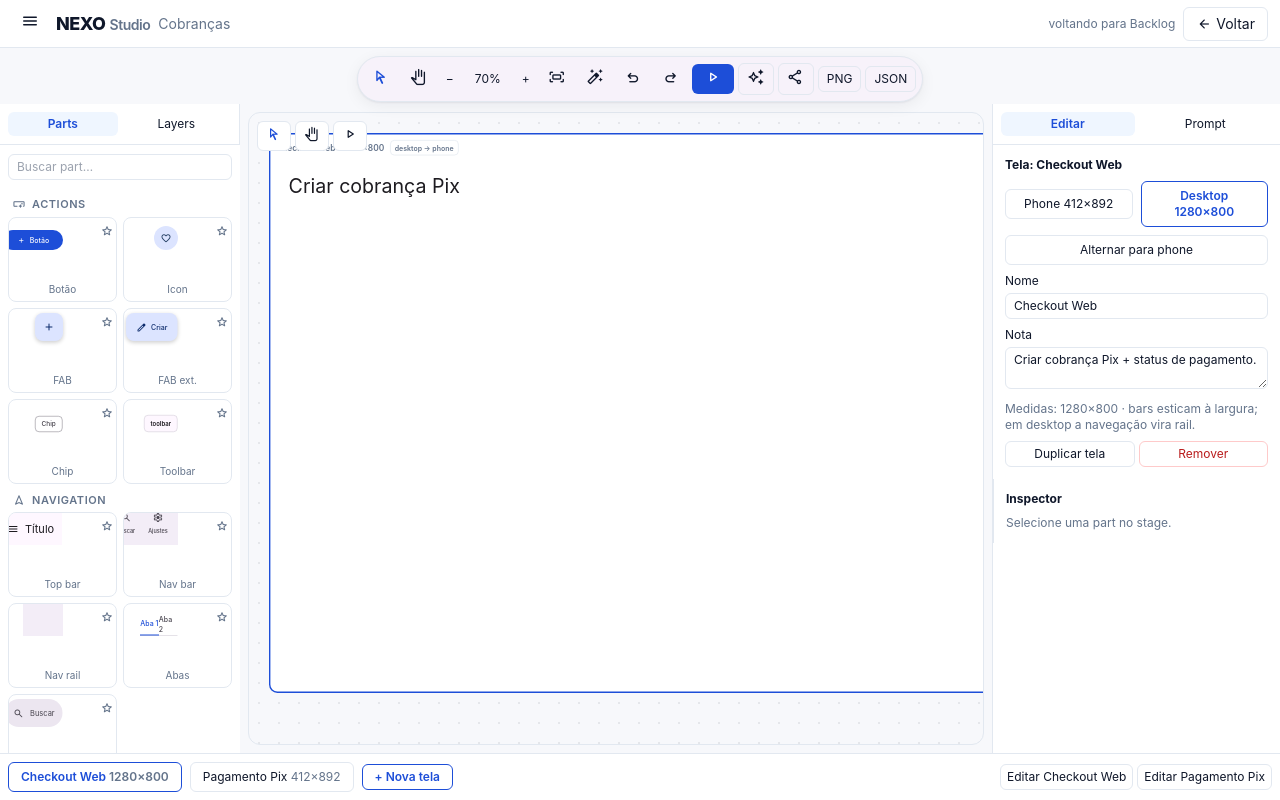
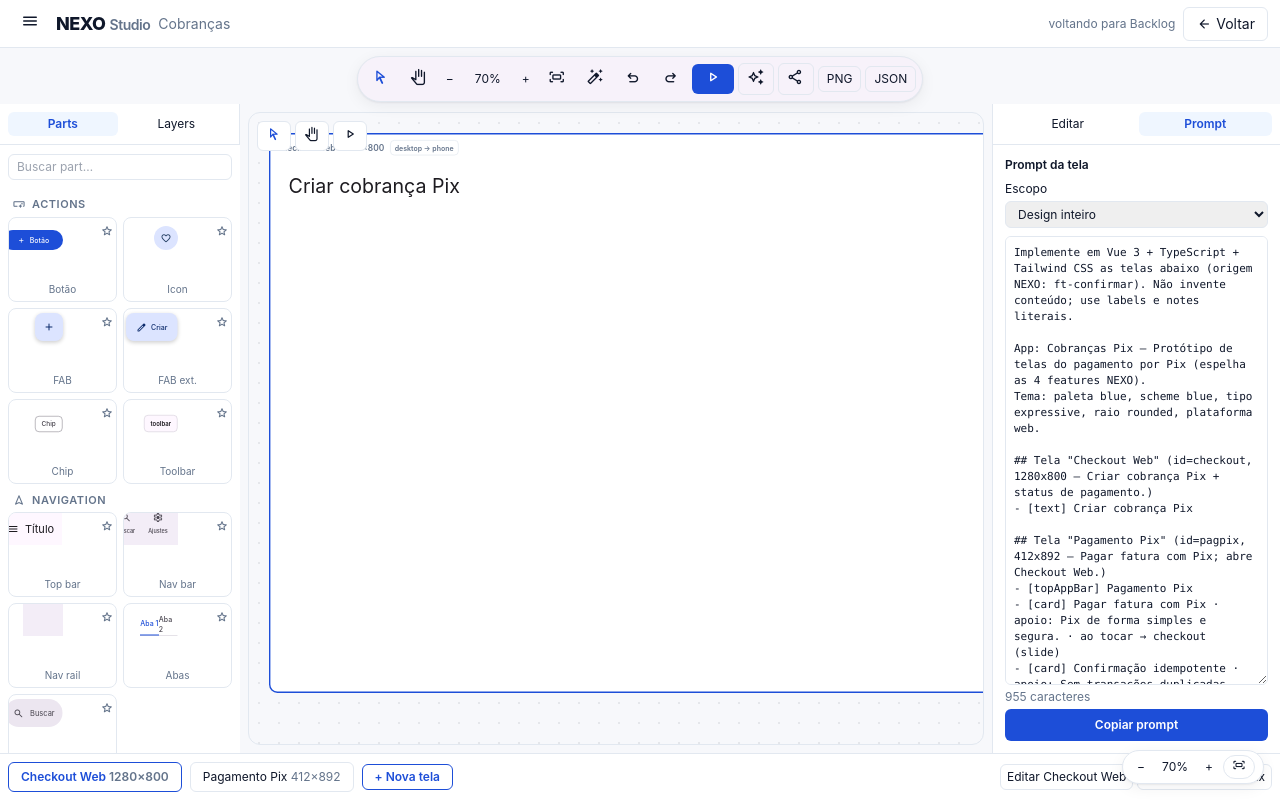
Before and after one commit to walpinheiro/nexus, a Vue app: page /studio-full in a window 1280 px wide. Both pictures are taken after a click on the button "auto_awesome". Built offline with nearby package versions, Linux system fonts and the light colour scheme.

Commit message:
Chrome-parity F2: prompt unico no painel (escopo+textarea+copiar), footer zoom pill, settings paleta

```diff
--- a/src/components/studio/FramePanel.vue
+++ b/src/components/studio/FramePanel.vue
@@ -46,6 +46,17 @@ function remover() {
     <label class="block">Nome<input :value="frame.name" class="mt-1 w-full rounded-btn border border-nexo-border px-2 py-1" @change="studio.renomearFrame(frame.id, ($event.target as HTMLInputElement).value)" /></label>
     <label class="block">Nota<textarea :value="frame.note ?? ''" rows="2" class="mt-1 w-full rounded-btn border border-nexo-border px-2 py-1" @change="(frame.note = ($event.target as HTMLTextAreaElement).value, studio.persist())" /></label>
     <p class="text-nexo-muted">Medidas: {{ frame.w }}×{{ frame.h }} · bars esticam à largura; em desktop a navegação vira rail.</p>
+    <label class="block">Paleta do tema
+      <select :value="studio.doc.paletteKey" class="mt-1 w-full rounded-btn border border-nexo-border px-2 py-1" aria-label="Paleta do tema" @change="studio.doc.paletteKey = ($event.target as HTMLSelectElement).value; studio.persist()">
+        <option value="purple">Roxo</option>
+        <option value="blue">Azul</option>
+        <option value="green">Verde</option>
+        <option value="coral">Coral</option>
+        <option value="amber">Âmbar</option>
+        <option value="teal">Teal</option>
+        <option value="mono">Mono</option>
+      </select>
+    </label>
     <div class="flex gap-1">
       <button type="button" class="flex-1 rounded-btn border border-nexo-border px-2 py-1" @click="studio.duplicarFrame(frame.id)">Duplicar tela</button>
       <button type="button" class="flex-1 rounded-btn border border-nexo-blocked-border px-2 py-1 text-nexo-blocked" @click="remover()">Remover</button>
--- a/src/views/StudioView.vue
+++ b/src/views/StudioView.vue
@@ -12,9 +12,12 @@ import FramePanel from '@/components/studio/FramePanel.vue'
 import PreviewModal from '@/components/studio/PreviewModal.vue'
 import NewFrameDialog from '@/components/studio/NewFrameDialog.vue'
 import M3Icon from '@/components/studio/m3/M3Icon.vue'
+import { gerarPromptStudio } from '@/utils/studioPrompt'
+import { useGraph } from '@/stores/useGraph'
 
 const studio = useStudio()
 const projects = useProjects()
+const graph = useGraph()
 const route = useRoute()
 const router = useRouter()
 const renomeando = ref('')
@@ -22,6 +25,9 @@ const abaEsq = ref<'parts' | 'layers'>('parts')
 const abaDir = ref<'edit' | 'prompt'>('edit')
 const previewAberto = ref(false)
 const dialogNovaTela = ref(false)
+const promptEscopo = ref<string>('tudo')
+const promptTexto = ref('')
+const promptCopiado = ref('')
 const menuAberto = ref(false)
 const menuBtn = ref<HTMLButtonElement | null>(null)
 const itemMenuAberto = ref<number>(0)
@@ -56,6 +62,39 @@ function confirmarRemocao(id: string) {
 
 function abrirPreview() {
   previewAberto.value = true
+}
+
+function abrirPromptPainel() {
+  abaDir.value = 'prompt'
+  gerarPrompt()
+}
+
+function gerarPrompt() {
+  promptTexto.value = gerarPromptStudio(studio.doc, promptEscopo.value, graph.state.selecionadoId ?? undefined)
+}
+
+async function copiarPrompt() {
+  gerarPrompt()
+  try {
+    await navigator.clipboard.writeText(promptTexto.value)
+    promptCopiado.value = 'Prompt copiado.'
+  } catch {
+    try {
+      const ta = document.createElement('textarea')
+      ta.value = promptTexto.value
+      ta.setAttribute('readonly', '')
+      ta.style.position = 'fixed'
+      ta.style.opacity = '0'
+      document.body.appendChild(ta)
+      ta.select()
+      const ok = document.execCommand('copy')
+      document.body.removeChild(ta)
+      promptCopiado.value = ok ? 'Prompt copiado.' : 'Não foi possível copiar — verifique a permissão do navegador.'
+    } catch {
+      promptCopiado.value = 'Não foi possível copiar — verifique a permissão do navegador.'
+    }
+  }
+  setTimeout(() => (promptCopiado.value = ''), 2500)
 }
 
 function voltar() {
@@ -173,7 +212,15 @@ onUnmounted(() => window.removeEventListener('keydown', onKey))
     </header>
     <div class="pointer-events-none absolute left-0 right-0 top-14 z-30 flex justify-center">
       <div class="pointer-events-auto" style="border-radius: 28px">
-        <StudioToolbar @preview="abrirPreview()" />
+        <StudioToolbar @preview="abrirPreview()" @abrir-prompt="abrirPromptPainel()" />
+      </div>
+    </div>
+    <div class="pointer-events-none absolute bottom-4 right-4 z-30 flex justify-end">
+      <div class="pointer-events-auto flex items-center gap-1 rounded-full border border-nexo-border bg-white px-2 py-1 text-xs shadow-card" role="group" aria-label="Zoom do stage">
+        <button type="button" title="Reduzir" aria-label="Reduzir zoom" class="rounded-full px-1.5 py-0.5" @click="studio.zoom = Math.max(0.3, studio.zoom - 0.1)">−</button>
+        <span class="min-w-10 text-center" aria-live="polite">{{ Math.round(studio.zoom * 100) }}%</span>
+        <button type="button" title="Aproximar" aria-label="Aproximar zoom" class="rounded-full px-1.5 py-0.5" @click="studio.zoom = Math.min(2, studio.zoom + 0.1)">+</button>
+        <button type="button" title="Ajustar (0)" aria-label="Ajustar zoom" class="rounded-full border border-nexo-border px-2 py-0.5" @click="studio.zoom = 0.7"><M3Icon name="fit_screen" :size="14" label="Ajustar" /></button>
       </div>
     </div>
     <div class="flex min-h-0 flex-1 pt-14">
@@ -195,9 +242,18 @@ onUnmounted(() => window.removeEventListener('keydown', onKey))
           <FramePanel />
           <StudioInspector />
         </div>
-        <div v-else class="min-h-0 flex-1 overflow-auto p-3 text-xs">
-          <p class="font-semibold">Prompt da tela atual</p>
-          <p class="mt-1 text-nexo-muted">Use o botão Prompt na toolbar para o design inteiro ou 1 tela (editável antes de copiar).</p>
+        <div v-else class="flex min-h-0 flex-1 flex-col overflow-hidden p-3 text-xs">
+          <p class="font-semibold">Prompt da tela</p>
+          <label class="mt-2 block">Escopo
+            <select v-model="promptEscopo" class="mt-1 w-full rounded-btn border border-nexo-border px-2 py-1" @change="gerarPrompt()">
+              <option value="tudo">Design inteiro</option>
+              <option v-for="fr in studio.doc.frames" :key="fr.id" :value="fr.id">1 tela: {{ fr.name }}</option>
+            </select>
+          </label>
+          <textarea v-model="promptTexto" rows="14" class="mt-2 w-full flex-1 rounded-btn border border-nexo-border p-2 font-mono text-[11px]" aria-label="Prompt editável" />
+          <p class="mt-1 text-nexo-muted">{{ promptTexto.length }} caracteres</p>
+          <button type="button" class="mt-1 rounded-btn bg-nexo-primary px-3 py-2 font-semibold text-white" @click="copiarPrompt()">Copiar prompt</button>
+          <p v-if="promptCopiado" class="mt-1 text-nexo-approved" role="status">{{ promptCopiado }}</p>
         </div>
       </aside>
     </div>
```
